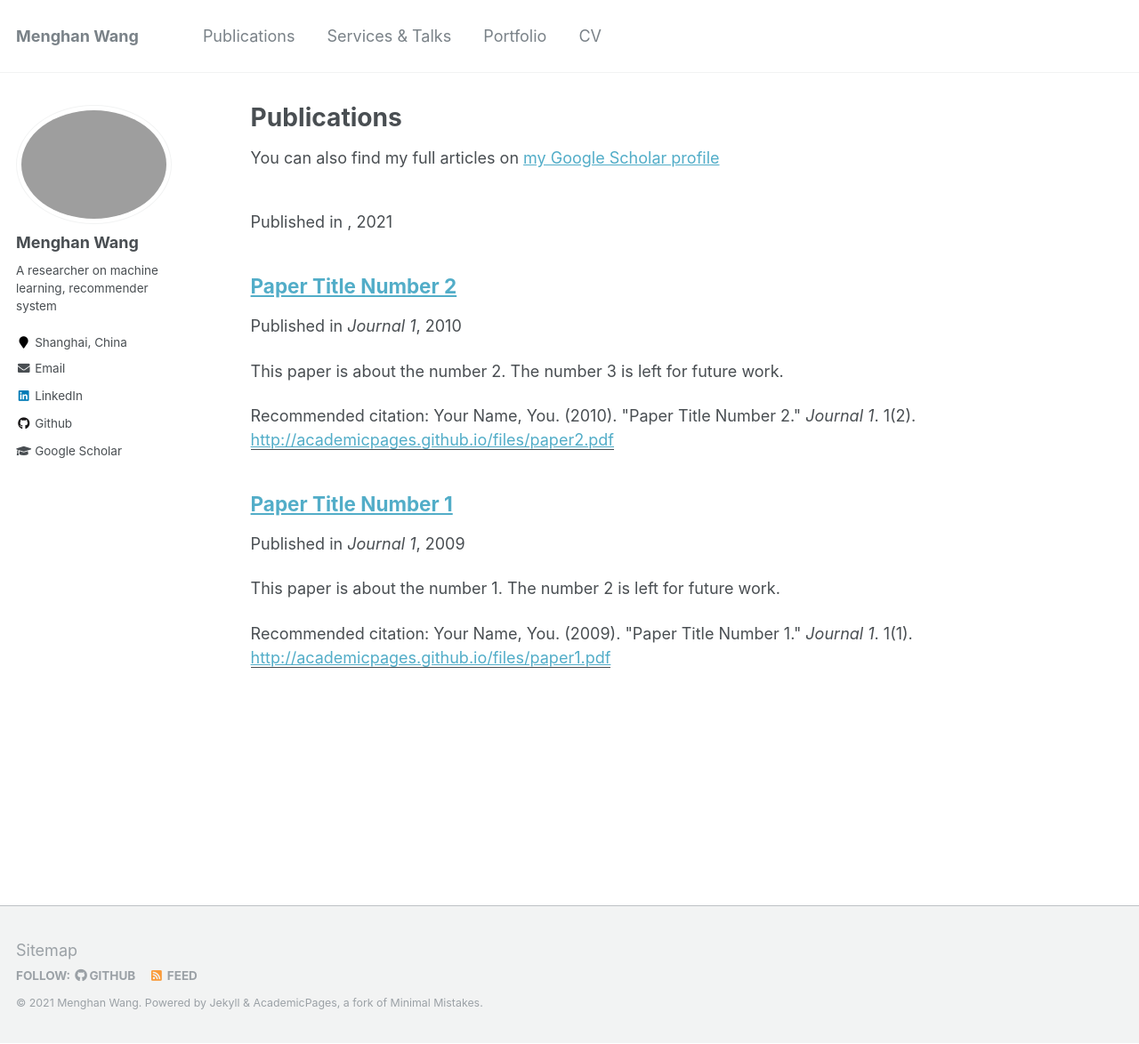
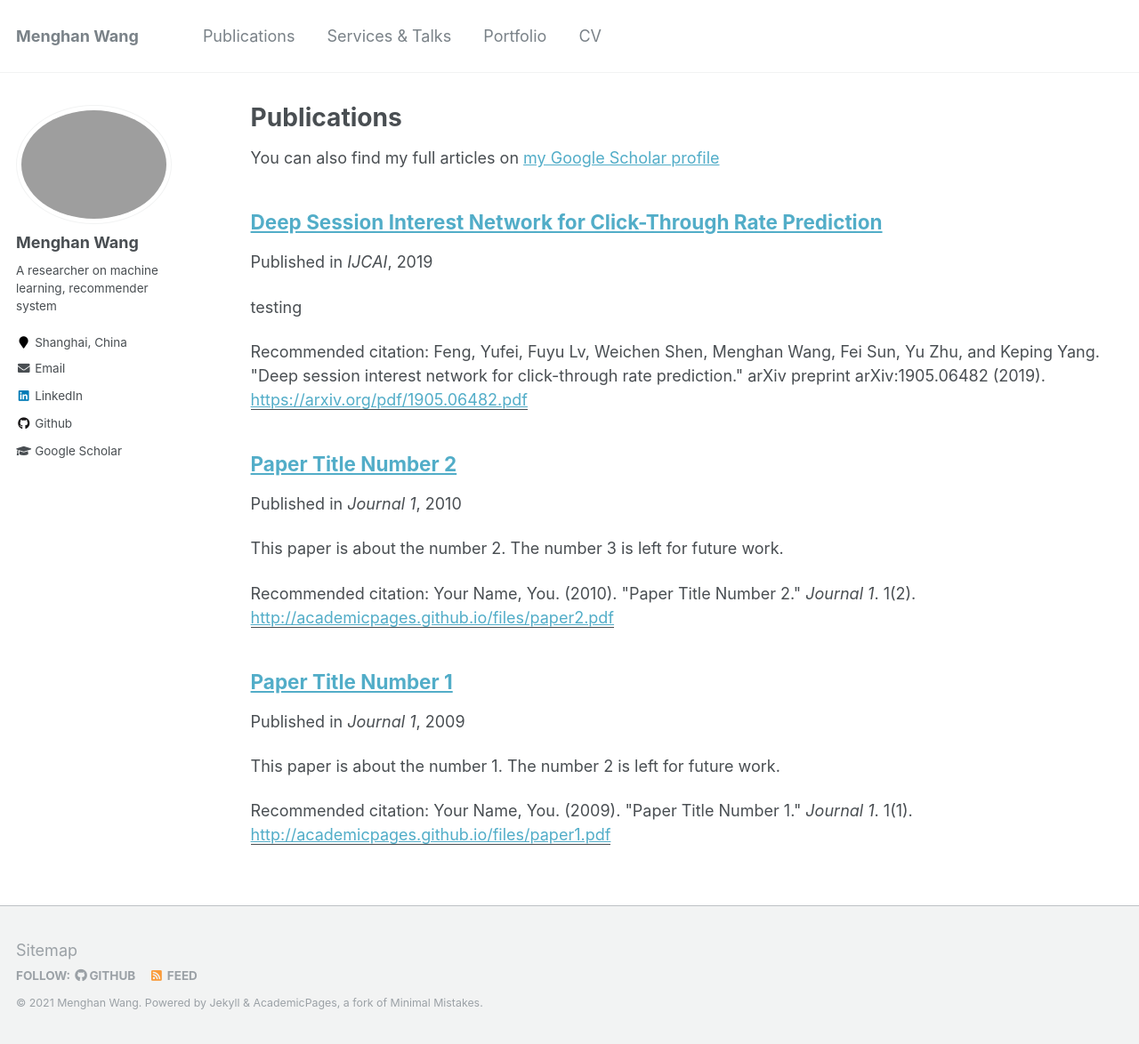
Before and after one commit to 99731/99731.github.io, a Jekyll site: the page built from _pages/publications.md, in a window 1280 px wide and 1174 px high. Shown: the whole window at 89% size. Built offline with Jekyll 4.4.1, drawn with Linux system fonts in a browser that asks for light colours; some of the changed lines change nothing that is shown.

Commit message:
fix quot in publication md

```diff
--- a/_publications/2015-10-01-paper-title-number-3.md
+++ b/_publications/2015-10-01-paper-title-number-3.md
@@ -2,14 +2,14 @@
 title: "Deep Session Interest Network for Click-Through Rate Prediction"
 collection: publications
 permalink: /publication/2015-10-01-paper-title-number-3
-excerpt: 'Click-Through Rate (CTR) prediction plays an important role in many industrial applications, such as online advertising and recommender systems. How to capture users' dynamic and evolving interests from their behavior sequences remains a continuous research topic in the CTR prediction. However, most existing studies overlook the intrinsic structure of the sequences: the sequences are composed of sessions, where sessions are user behaviors separated by their occurring time. We observe that user behaviors are highly homogeneous in each session, and heterogeneous cross sessions. Based on this observation, we propose a novel CTR model named Deep Session Interest Network (DSIN) that leverages users' multiple historical sessions in their behavior sequences. We first use self-attention mechanism with bias encoding to extract users' interests in each session. Then we apply Bi-LSTM to model how users' interests evolve and interact among sessions. Finally, we employ the local activation unit to adaptively learn the influences of various session interests on the target item. Experiments are conducted on both advertising and production recommender datasets and DSIN outperforms other state-of-the-art models on both datasets.'
-date: 2015-10-01
-venue: 'IJCAI 2019'
+excerpt: 'testing'
+date: 2019-10-01
+venue: 'IJCAI'
 paperurl: 'https://arxiv.org/pdf/1905.06482.pdf'
-citation: 'Feng, Yufei, Fuyu Lv, Weichen Shen, Menghan Wang, Fei Sun, Yu Zhu, and Keping Yang. "Deep session interest network for click-through rate prediction." arXiv preprint arXiv:1905.06482 (2019).'
+citation: 'Feng, Yufei, Fuyu Lv, Weichen Shen, Menghan Wang, Fei Sun, Yu Zhu, and Keping Yang. &quot;Deep session interest network for click-through rate prediction.&quot; arXiv preprint arXiv:1905.06482 (2019).'
 ---
 Click-Through Rate (CTR) prediction plays an important role in many industrial applications, such as online advertising and recommender systems. How to capture users' dynamic and evolving interests from their behavior sequences remains a continuous research topic in the CTR prediction. However, most existing studies overlook the intrinsic structure of the sequences: the sequences are composed of sessions, where sessions are user behaviors separated by their occurring time. We observe that user behaviors are highly homogeneous in each session, and heterogeneous cross sessions. Based on this observation, we propose a novel CTR model named Deep Session Interest Network (DSIN) that leverages users' multiple historical sessions in their behavior sequences. We first use self-attention mechanism with bias encoding to extract users' interests in each session. Then we apply Bi-LSTM to model how users' interests evolve and interact among sessions. Finally, we employ the local activation unit to adaptively learn the influences of various session interests on the target item. Experiments are conducted on both advertising and production recommender datasets and DSIN outperforms other state-of-the-art models on both datasets.
 
-[Download paper here](http://academicpages.github.io/files/paper3.pdf)
+[Download paper here](https://arxiv.org/pdf/1905.06482.pdf)
 
 Recommended citation: Feng, Yufei, Fuyu Lv, Weichen Shen, Menghan Wang, Fei Sun, Yu Zhu, and Keping Yang. "Deep session interest network for click-through rate prediction." arXiv preprint arXiv:1905.06482 (2019).
```
Also changed, not shown: _pages/about.md (+3 -7 lines).
